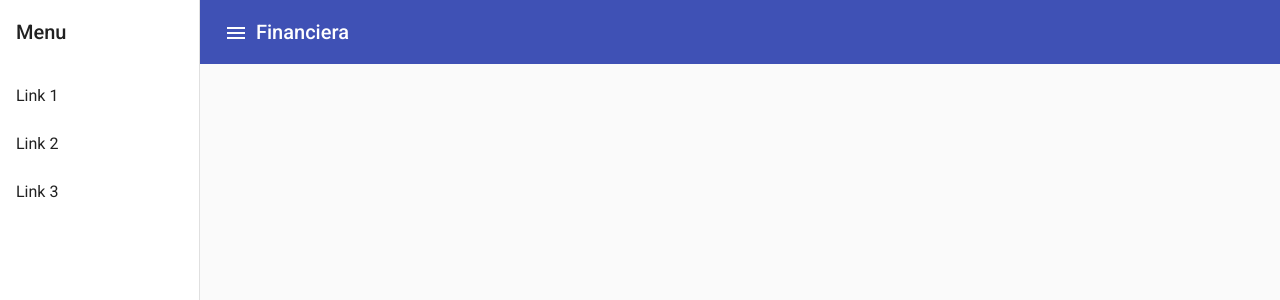
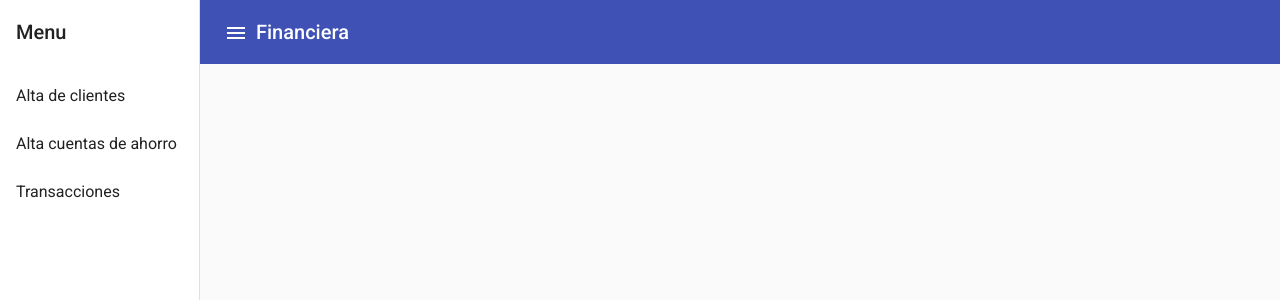
Before and after one commit to mapcsasystem/financiera, an Angular app: page /admin in a window 1280 px wide. Shown: the top 300 px of the page. Built offline with nearby package versions, Linux system fonts and the light colour scheme.

Commit message:
generate admin

```diff
--- a/src/app/admin/admin.component.html
+++ b/src/app/admin/admin.component.html
@@ -5,9 +5,9 @@
       [opened]="(isHandset$ | async) === false">
     <mat-toolbar>Menu</mat-toolbar>
     <mat-nav-list>
-      <a mat-list-item href="#">Link 1</a>
-      <a mat-list-item href="#">Link 2</a>
-      <a mat-list-item href="#">Link 3</a>
+      <a mat-list-item href="#">Alta de clientes</a>
+      <a mat-list-item href="#">Alta cuentas de ahorro</a>
+      <a mat-list-item href="#">Transacciones</a>
     </mat-nav-list>
   </mat-sidenav>
   <mat-sidenav-content>
@@ -22,6 +22,8 @@
       </button>
       <span>Financiera</span>
     </mat-toolbar>
-    <!-- Add Content Here -->
+    <div>
+      <router-outlet></router-outlet>
+    </div>
   </mat-sidenav-content>
 </mat-sidenav-container>
```
